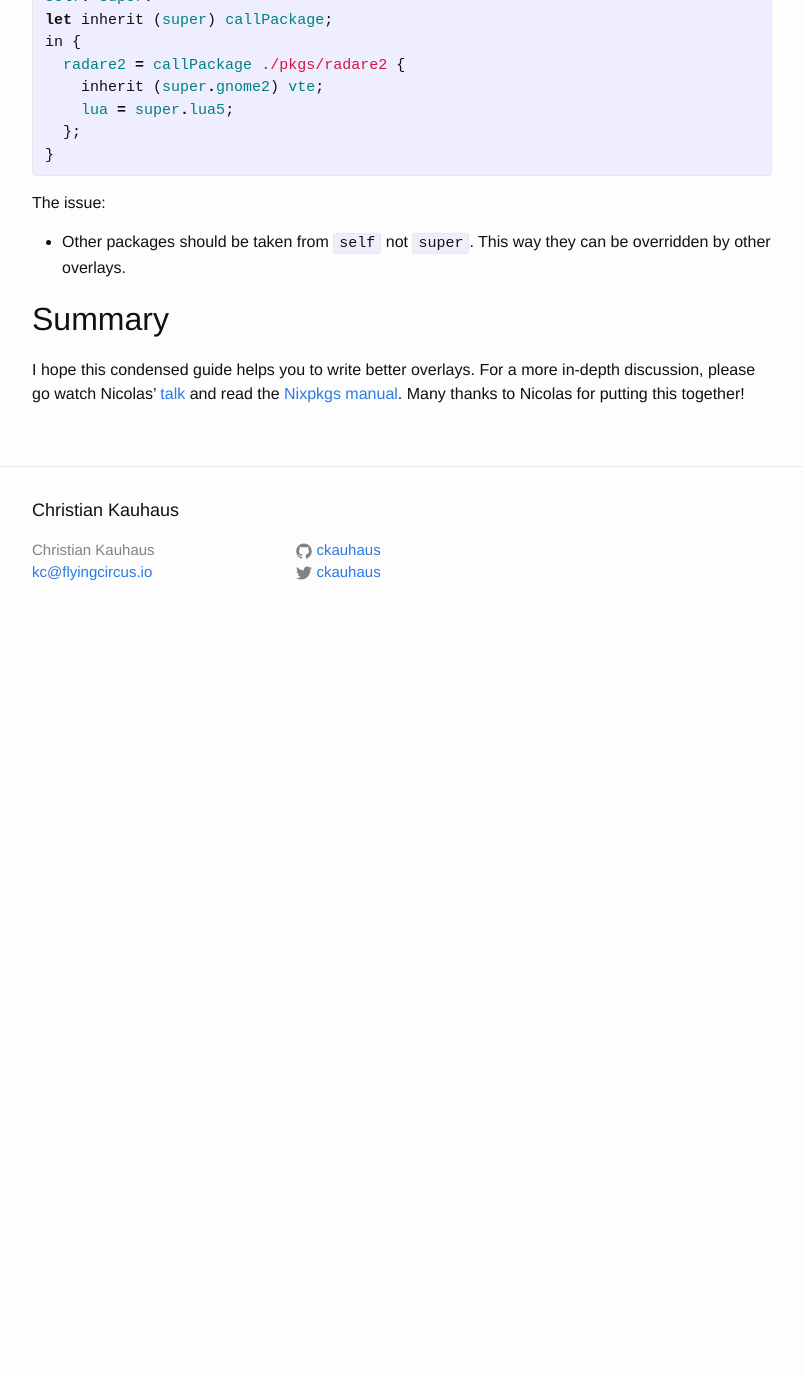
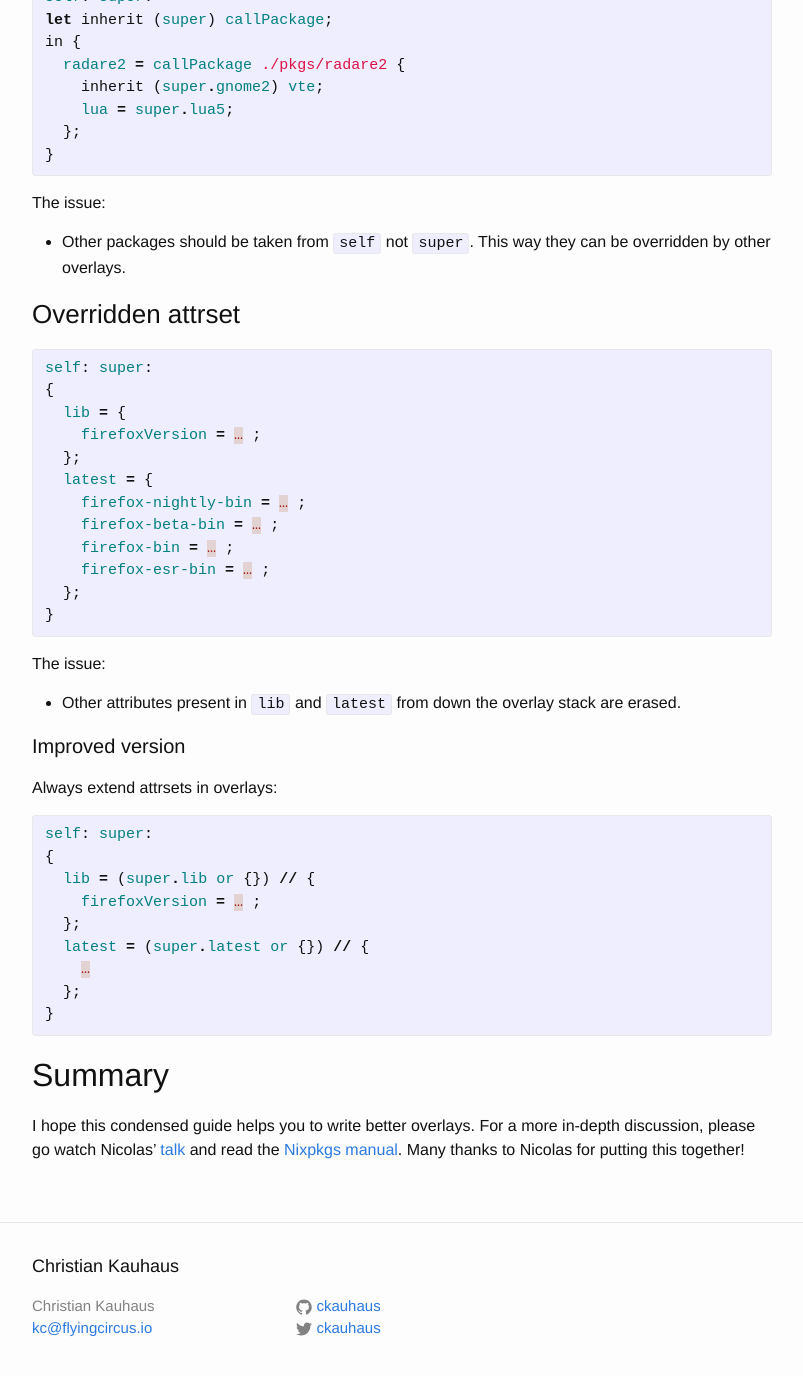
Before and after one commit to ckauhaus/ckauhaus.github.io, a Jekyll site: the page built from _posts/2017-11-03-dos-and-donts-of-nix-overlays.md, in a window 1280 px wide and 1400 px high, scrolled down 3324 px. Shown: the top 1376 px of the window, without its empty margins (238-1041 px from the left). Built offline with Jekyll 4.4.1, drawn with Linux system fonts in a browser that asks for light colours; before the commit the page ends 3968 px from its top, so only the background shows below that; some of the changed text lies outside the part shown.

Commit message:
Incorporate Nicolas' review

```diff
--- a/_config.yml
+++ b/_config.yml
@@ -7,7 +7,6 @@ baseurl: "" # the subpath of your site, e.g. /blog
 url: "https://ckauhaus.github.io" # the base hostname & protocol for your site
 twitter_username: ckauhaus
 github_username:  ckauhaus
-highlighter: pygments
 
 # Build settings
 markdown: kramdown
--- a/_posts/2017-11-03-dos-and-donts-of-nix-overlays.md
+++ b/_posts/2017-11-03-dos-and-donts-of-nix-overlays.md
@@ -170,7 +170,41 @@ The issue:
 * Other packages should be taken from `self` not `super`. This way they
   can be overridden by other overlays.
 
+### Overridden attrset
+
 {% highlight nix %}
+self: super:
+{
+  lib = {
+    firefoxVersion = … ;
+  };
+  latest = {
+    firefox-nightly-bin = … ;
+    firefox-beta-bin = … ;
+    firefox-bin = … ;
+    firefox-esr-bin = … ;
+  };
+}
+{% endhighlight %}
+
+The issue:
+
+* Other attributes present in `lib` and `latest` from down the overlay stack are
+  erased.
+
+#### Improved version
+
+Always extend attrsets in overlays:
+{% highlight nix %}
+self: super:
+{
+  lib = (super.lib or {}) // {
+    firefoxVersion = … ;
+  };
+  latest = (super.latest or {}) // {
+    …
+  };
+}
 {% endhighlight %}
 
 ## Summary
```
Also changed, not shown: other parts of _posts/2017-11-03-dos-and-donts-of-nix-overlays.md (+2 -2 lines).
